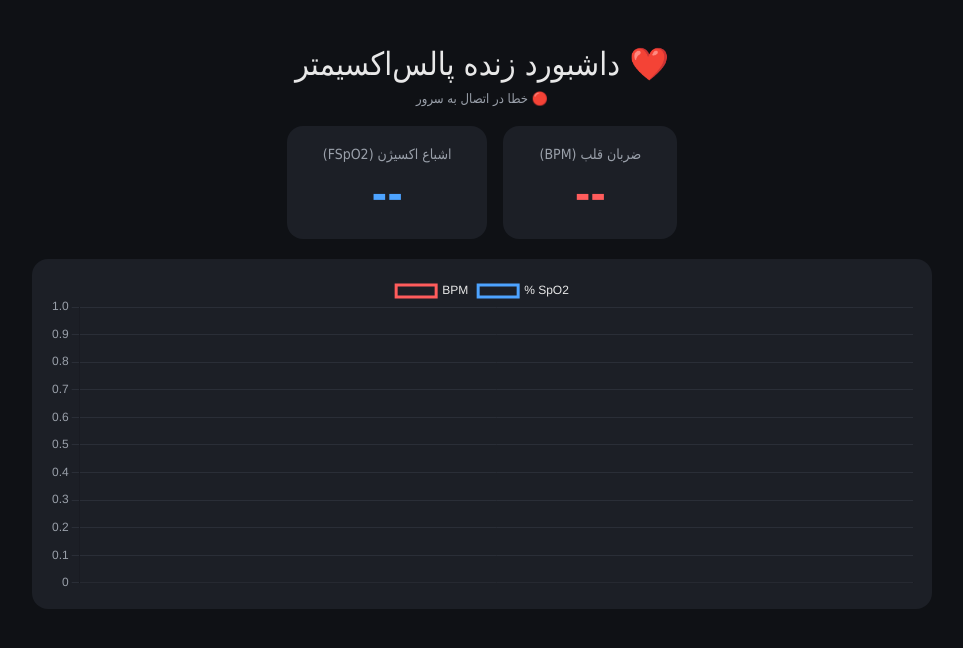
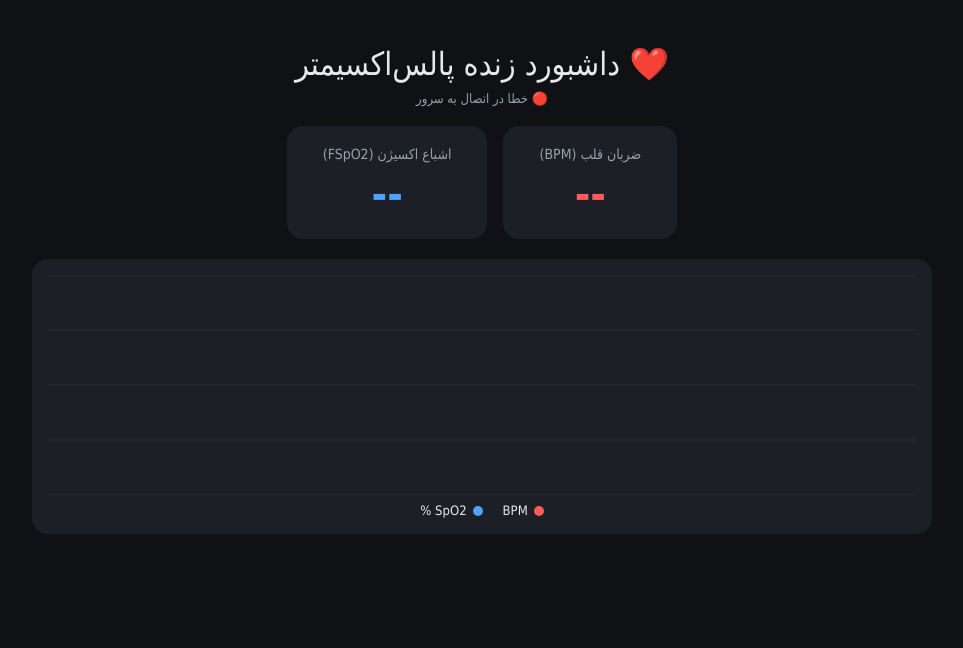
Before and after one commit to SHAYANKADE/health_core2, a website: page public/index.html in a window 1280 px wide. Shown: the whole page, without its empty margins (158-1121 px from the left). Drawn offline with nearby package versions, Linux system fonts and the light colour scheme; no server answers.

Commit message:
Update index.html

```diff
--- a/public/index.html
+++ b/public/index.html
@@ -4,7 +4,6 @@
 <meta charset="UTF-8">
 <meta name="viewport" content="width=device-width, initial-scale=1.0">
 <title>داشبورد زنده پالس‌اکسیمتر</title>
-<script src="https://cdnjs.cloudflare.com/ajax/libs/Chart.js/4.4.4/chart.umd.min.js"></script>
 <style>
   * { box-sizing: border-box; }
   body {
@@ -35,6 +34,10 @@
     border-radius: 16px;
     padding: 16px;
   }
+  .legend { display: flex; justify-content: center; gap: 20px; margin-top: 8px; font-size: 13px; }
+  .legend span { display: inline-flex; align-items: center; gap: 6px; }
+  .dot { width: 10px; height: 10px; border-radius: 50%; display: inline-block; }
+  canvas { width: 100%; height: 220px; display: block; }
 </style>
 </head>
 <body>
@@ -54,31 +57,76 @@
 </div>
 
 <div class="chart-wrap">
-  <canvas id="liveChart" height="110"></canvas>
+  <canvas id="liveChart"></canvas>
+  <div class="legend">
+    <span><span class="dot" style="background:#ff5c5c"></span> BPM</span>
+    <span><span class="dot" style="background:#4da3ff"></span> SpO2 %</span>
+  </div>
 </div>
 
 <script>
+// ---------------------------------------------------------------
+// نمودار زنده‌ی ساده - کاملاً با جاوااسکریپت خالص، بدون هیچ
+// کتابخونه‌ی خارجی (تا وابسته به CDN بیرونی که ممکنه فیلتر باشه نباشیم)
+// ---------------------------------------------------------------
 const MAX_POINTS = 30;
-const ctx = document.getElementById('liveChart').getContext('2d');
-const chart = new Chart(ctx, {
-  type: 'line',
-  data: {
-    labels: [],
-    datasets: [
-      { label: 'BPM', data: [], borderColor: '#ff5c5c', backgroundColor: 'transparent', tension: 0.3, pointRadius: 0 },
-      { label: 'SpO2 %', data: [], borderColor: '#4da3ff', backgroundColor: 'transparent', tension: 0.3, pointRadius: 0 },
-    ],
-  },
-  options: {
-    animation: false,
-    responsive: true,
-    scales: {
-      x: { ticks: { color: '#9aa0aa', maxTicksLimit: 8 }, grid: { color: '#2a2e37' } },
-      y: { ticks: { color: '#9aa0aa' }, grid: { color: '#2a2e37' } },
-    },
-    plugins: { legend: { labels: { color: '#e8e8e8' } } },
-  },
-});
+const bpmData = [];
+const spo2Data = [];
+
+const canvas = document.getElementById('liveChart');
+const ctx = canvas.getContext('2d');
+
+function resizeCanvas() {
+  const dpr = window.devicePixelRatio || 1;
+  const rect = canvas.getBoundingClientRect();
+  canvas.width = rect.width * dpr;
+  canvas.height = rect.height * dpr;
+  ctx.setTransform(dpr, 0, 0, dpr, 0, 0);
+  drawChart();
+}
+window.addEventListener('resize', resizeCanvas);
+
+function drawChart() {
+  const w = canvas.getBoundingClientRect().width;
+  const h = canvas.getBoundingClientRect().height;
+  ctx.clearRect(0, 0, w, h);
+
+  // خطوط راهنمای افقی
+  ctx.strokeStyle = '#2a2e37';
+  ctx.lineWidth = 1;
+  for (let i = 0; i <= 4; i++) {
+    const y = (h / 4) * i;
+    ctx.beginPath();
+    ctx.moveTo(0, y);
+    ctx.lineTo(w, y);
+    ctx.stroke();
+  }
+
+  if (bpmData.length < 2) return;
+
+  const allValues = [...bpmData, ...spo2Data].filter(v => v != null);
+  if (allValues.length === 0) return;
+  const minV = Math.min(...allValues) - 5;
+  const maxV = Math.max(...allValues) + 5;
+  const range = maxV - minV || 1;
+
+  function drawLine(data, color) {
+    ctx.strokeStyle = color;
+    ctx.lineWidth = 2;
+    ctx.beginPath();
+    data.forEach((val, i) => {
+      if (val == null) return;
+      const x = (i / (MAX_POINTS - 1)) * w;
+      const y = h - ((val - minV) / range) * h;
+      if (i === 0) ctx.moveTo(x, y);
+      else ctx.lineTo(x, y);
+    });
+    ctx.stroke();
+  }
+
+  drawLine(bpmData, '#ff5c5c');
+  drawLine(spo2Data, '#4da3ff');
+}
 
 let lastTs = null;
 
@@ -98,16 +146,11 @@
 
       if (d.ts !== lastTs) {
         lastTs = d.ts;
-        chart.data.labels.push(new Date(d.ts).toLocaleTimeString('fa-IR'));
-        chart.data.datasets[0].data.push(d.bpm);
-        chart.data.datasets[1].data.push(d.fspo2 ?? d.spo2);
-
-        if (chart.data.labels.length > MAX_POINTS) {
-          chart.data.labels.shift();
-          chart.data.datasets[0].data.shift();
-          chart.data.datasets[1].data.shift();
-        }
-        chart.update();
+        bpmData.push(d.bpm);
+        spo2Data.push(d.fspo2 ?? d.spo2);
+        if (bpmData.length > MAX_POINTS) bpmData.shift();
+        if (spo2Data.length > MAX_POINTS) spo2Data.shift();
+        drawChart();
       }
     } else {
       document.getElementById('status').textContent = '⚪ هنوز داده‌ای دریافت نشده';
@@ -117,6 +160,7 @@
   }
 }
 
+resizeCanvas();
 updateLive();
 setInterval(updateLive, 2000);
 </script>
```
